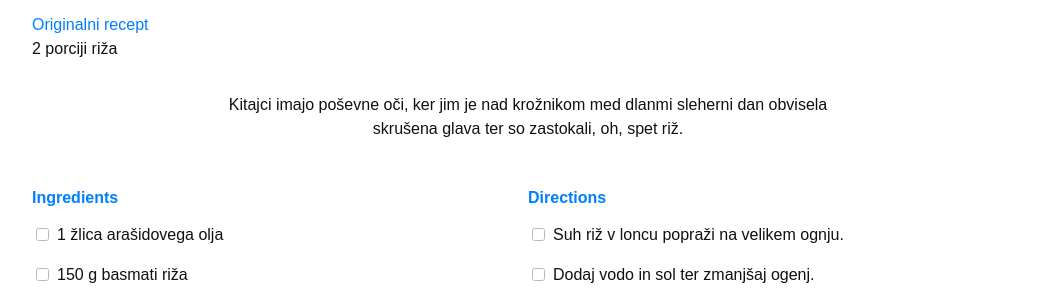
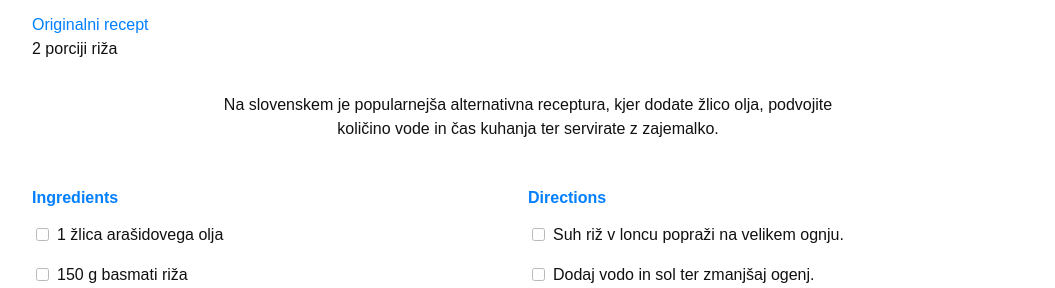
Before and after one commit to mzgajner/jejsti, a Jekyll site: the page built from _recipes/riž.md, in a window 1280 px wide. Shown: the part 845-1133 px from the top of the page, without its empty margins (112-1167 px from the left). Built offline with Jekyll 4.4.1, drawn with Linux system fonts in a browser that asks for light colours.

Commit message:
Improve joke quality under recipe for rice

```diff
--- a/_recipes/riž.md
+++ b/_recipes/riž.md
@@ -19,4 +19,4 @@ directions:
 
 ---
 
-Kitajci imajo poševne oči, ker jim je nad krožnikom med dlanmi sleherni dan obvisela skrušena glava ter so zastokali, oh, spet riž.
+Na slovenskem je popularnejša alternativna receptura, kjer dodate žlico olja, podvojite količino vode in čas kuhanja ter servirate z zajemalko.
```
